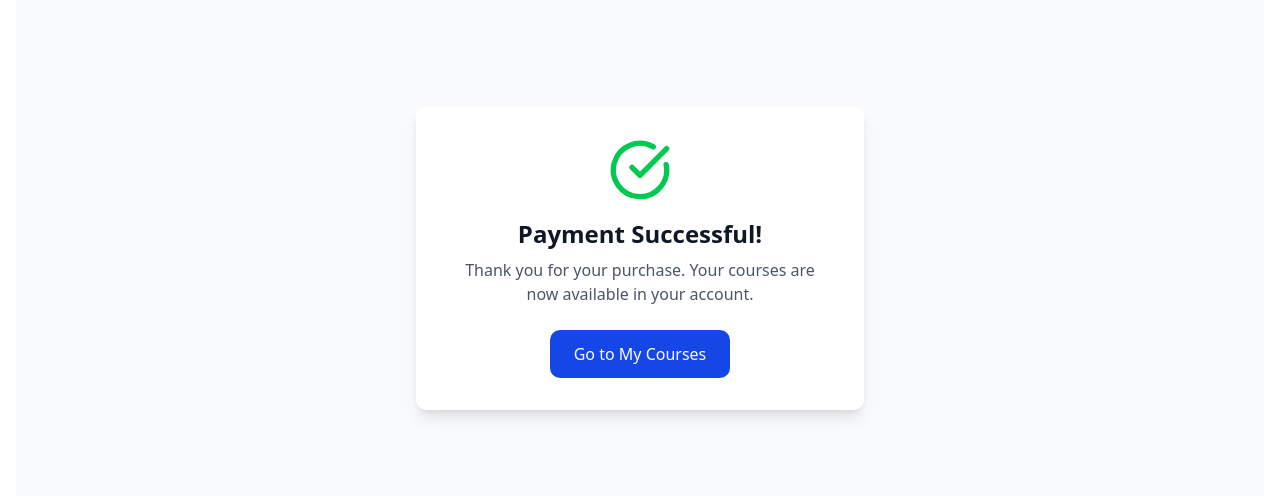
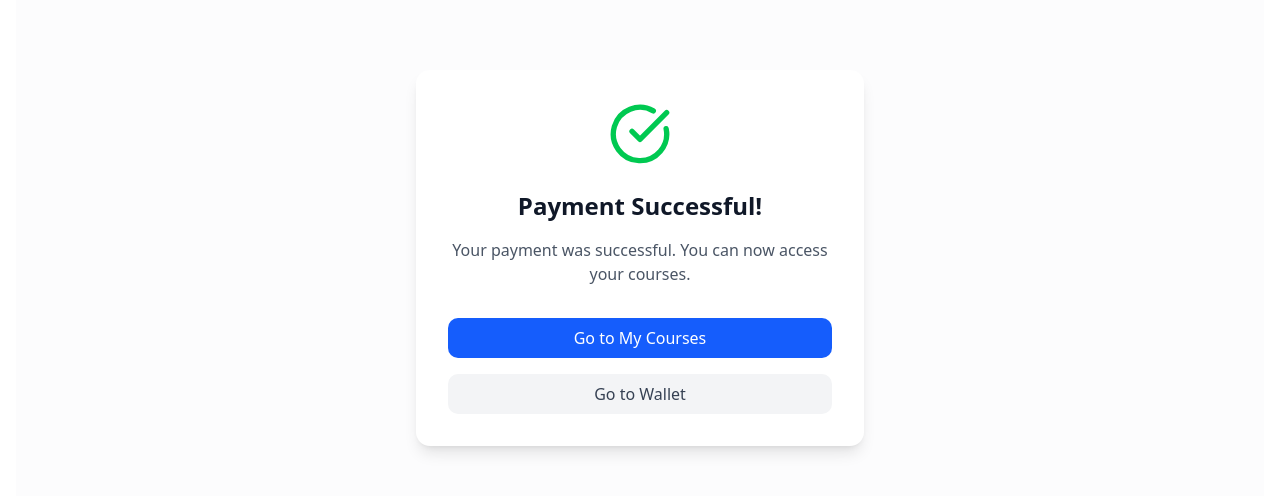
Before and after one commit to rashinkp/byway, a Next.js app in the folder frontend/: page /success in a window 1280 px wide. Shown: the part 244-740 px from the top of the page. Built offline with nearby package versions, Linux system fonts and the light colour scheme; no server answers.

Commit message:
revenue sharing logic  all working now properly

```diff
--- a/frontend/app/(public)/success/page.tsx
+++ b/frontend/app/(public)/success/page.tsx
@@ -12,13 +12,15 @@ const SuccessPage = () => {
   const searchParams = useSearchParams();
   const { user } = useAuth();
   const sessionId = searchParams.get("session_id");
+  const orderId = searchParams.get("order_id");
   const isWalletTopUp = searchParams.get("type") === "wallet-topup";
+  const isWalletPayment = searchParams.get("type") === "wallet-payment";
   const [isLoading, setIsLoading] = useState(true);
   const [error, setError] = useState<string | null>(null);
 
   useEffect(() => {
     const verifySession = async () => {
-      if (!sessionId) {
+      if (!sessionId && !orderId) {
         setIsLoading(false);
         return;
       }
@@ -27,7 +29,7 @@ const SuccessPage = () => {
         toast.success("Payment verified successfully!");
         setIsLoading(false);
       } catch (err) {
-        console.error("Error verifying Stripe session:", err);
+        console.error("Error verifying payment:", err);
         toast.warning(
           "Payment completed, but verification encountered an issue"
         );
@@ -36,7 +38,7 @@ const SuccessPage = () => {
     };
 
     verifySession();
-  }, [sessionId]);
+  }, [sessionId, orderId]);
 
   const handleGoToCourses = () => {
     router.push("/user/my-courses");
@@ -89,45 +91,59 @@ const SuccessPage = () => {
   }
 
   return (
-    <div className="min-h-screen bg-gray-50 flex items-center justify-center py-12 px-4 sm:px-6 lg:px-8">
+    <div className="min-h-screen bg-gray-50/50 flex items-center justify-center p-4">
       <motion.div
         initial={{ opacity: 0, y: 20 }}
         animate={{ opacity: 1, y: 0 }}
         transition={{ duration: 0.5 }}
-        className="max-w-md w-full bg-white rounded-lg shadow-lg p-8 text-center"
+        className="max-w-md w-full bg-white rounded-xl shadow-lg p-8 text-center"
       >
+        <div className="flex justify-center mb-6">
           <motion.div
             initial={{ scale: 0 }}
             animate={{ scale: 1 }}
-          transition={{
-            delay: 0.2,
-            type: "spring",
-            stiffness: 200,
-            damping: 20,
-          }}
+            transition={{ delay: 0.2, type: "spring" }}
           >
             {isWalletTopUp ? (
-            <WalletIcon className="h-16 w-16 text-green-500 mx-auto" />
+              <WalletIcon className="h-16 w-16 text-green-500" />
             ) : (
-            <CheckCircleIcon className="h-16 w-16 text-green-500 mx-auto" />
+              <CheckCircleIcon className="h-16 w-16 text-green-500" />
             )}
           </motion.div>
-        <h1 className="mt-4 text-2xl font-bold text-gray-900">
-          {isWalletTopUp ? "Wallet Top-up Successful!" : "Payment Successful!"}
+        </div>
+
+        <h1 className="text-2xl font-bold text-gray-900 mb-4">
+          {isWalletTopUp
+            ? "Wallet Top-up Successful!"
+            : isWalletPayment
+            ? "Payment Successful!"
+            : "Payment Successful!"}
         </h1>
-        <p className="mt-2 text-gray-600">
+
+        <p className="text-gray-600 mb-8">
           {isWalletTopUp
-            ? "Your wallet has been topped up successfully. You can now use your wallet balance for purchases."
-            : "Thank you for your purchase. Your courses are now available in your account."}
+            ? "Your wallet has been topped up successfully."
+            : isWalletPayment
+            ? "Your course purchase was successful. You can now access your courses."
+            : "Your payment was successful. You can now access your courses."}
         </p>
-        <motion.button
-          whileHover={{ scale: 1.05 }}
-          whileTap={{ scale: 0.95 }}
-          onClick={isWalletTopUp ? handleGoToWallet : handleGoToCourses}
-          className="mt-6 px-6 py-3 bg-blue-700 text-white rounded-lg hover:bg-blue-800 transition-colors"
+
+        <div className="space-y-4">
+          {!isWalletTopUp && (
+            <button
+              onClick={handleGoToCourses}
+              className="w-full bg-blue-600 text-white py-2 px-4 rounded-lg hover:bg-blue-700 transition-colors"
             >
-          {isWalletTopUp ? "Go to Wallet" : "Go to My Courses"}
-        </motion.button>
+              Go to My Courses
+            </button>
+          )}
+          <button
+            onClick={handleGoToWallet}
+            className="w-full bg-gray-100 text-gray-700 py-2 px-4 rounded-lg hover:bg-gray-200 transition-colors"
+          >
+            Go to Wallet
+          </button>
+        </div>
       </motion.div>
     </div>
   );
--- a/frontend/app/(public)/user/checkout/page.tsx
+++ b/frontend/app/(public)/user/checkout/page.tsx
@@ -143,7 +143,8 @@ export default function CheckoutPage() {
         if (response.data.session?.url) {
           window.location.href = response.data.session.url;
         } else {
-          router.push("/user/my-orders");
+          // For wallet payments, redirect to success page
+          router.push(`/success?order_id=${response.data.order.id}&type=wallet-payment`);
         }
       }
     } catch (error: any) {
--- a/frontend/app/payment-failed/page.tsx
+++ b/frontend/app/payment-failed/page.tsx
@@ -3,9 +3,9 @@
 import { useEffect, useState } from "react";
 import { useSearchParams } from "next/navigation";
 import { Button } from "@/components/ui/button";
-import { Card } from "@/components/ui/card";
 import { AlertCircle, ArrowLeft, ShoppingBag } from "lucide-react";
 import Link from "next/link";
+import { motion } from "framer-motion";
 
 export default function PaymentFailedPage() {
   const searchParams = useSearchParams();
@@ -19,25 +19,34 @@ export default function PaymentFailedPage() {
   }, [searchParams]);
 
   return (
-    <div className="min-h-screen bg-gray-50 flex items-center justify-center p-4">
-      <Card className="w-full max-w-md p-6 space-y-6">
-        <div className="text-center space-y-4">
-          <div className="flex justify-center">
+    <div className="min-h-screen bg-gray-50/50 flex items-center justify-center p-4">
+      <motion.div
+        initial={{ opacity: 0, y: 20 }}
+        animate={{ opacity: 1, y: 0 }}
+        transition={{ duration: 0.5 }}
+        className="max-w-md w-full bg-white rounded-xl shadow-lg p-8 text-center"
+      >
+        <div className="flex justify-center mb-6">
+          <motion.div
+            initial={{ scale: 0 }}
+            animate={{ scale: 1 }}
+            transition={{ delay: 0.2, type: "spring" }}
+          >
             <AlertCircle className="h-16 w-16 text-red-500" />
-          </div>
-          <h1 className="text-2xl font-bold text-gray-900">Payment Failed</h1>
-          {error && (
-            <p className="text-sm text-gray-600 bg-red-50 p-3 rounded-md">
-              {error}
-            </p>
-          )}
+          </motion.div>
         </div>
+
+        <h1 className="text-2xl font-bold text-gray-900 mb-4">Payment Failed</h1>
+        {error && (
+          <p className="text-gray-600 mb-8 bg-red-50 p-4 rounded-lg text-sm">
+            {error}
+          </p>
+        )}
 
         <div className="space-y-4">
           <Link href="/user/my-orders" className="block">
             <Button
-              className="w-full flex items-center justify-center gap-2"
-              variant="default"
+              className="w-full bg-blue-600 text-white py-2 px-4 rounded-lg hover:bg-blue-700 transition-colors flex items-center justify-center gap-2"
             >
               <ShoppingBag className="h-4 w-4" />
               View Orders
@@ -46,8 +55,7 @@ export default function PaymentFailedPage() {
 
           <Link href="/" className="block">
             <Button
-              className="w-full flex items-center justify-center gap-2"
-              variant="ghost"
+              className="w-full bg-gray-100 text-gray-700 py-2 px-4 rounded-lg hover:bg-gray-200 transition-colors flex items-center justify-center gap-2"
             >
               <ArrowLeft className="h-4 w-4" />
               Back to Home
@@ -55,13 +63,13 @@ export default function PaymentFailedPage() {
           </Link>
         </div>
 
-        <div className="text-center text-sm text-gray-500">
+        <div className="mt-8 text-center text-sm text-gray-500">
           <p>Need help? Contact our support team</p>
           <Link href="/contact" className="text-blue-600 hover:underline">
             Contact Support
           </Link>
         </div>
-      </Card>
+      </motion.div>
     </div>
   );
 }
```
Lines whose indentation alone changed are shown as unchanged.
